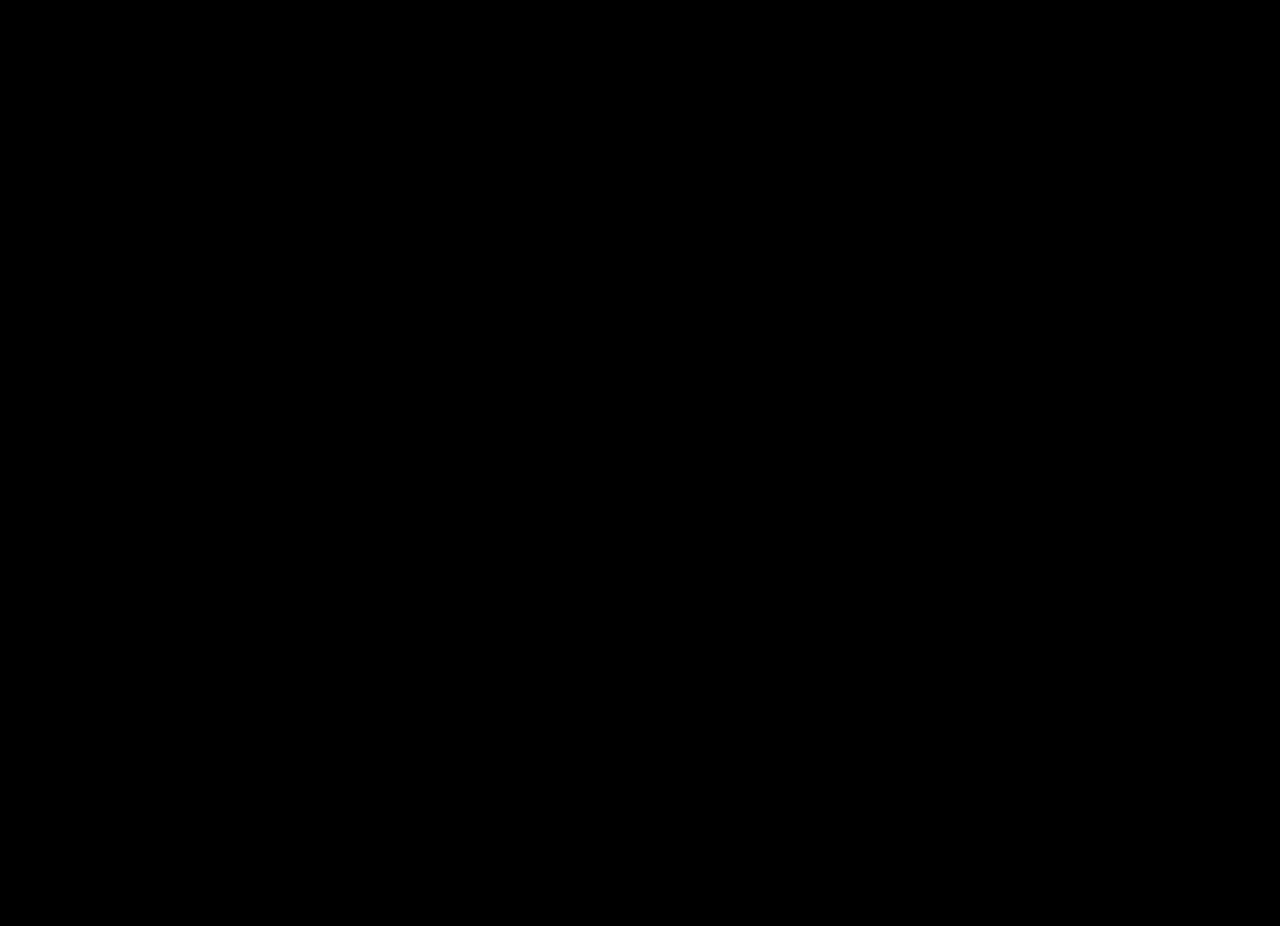
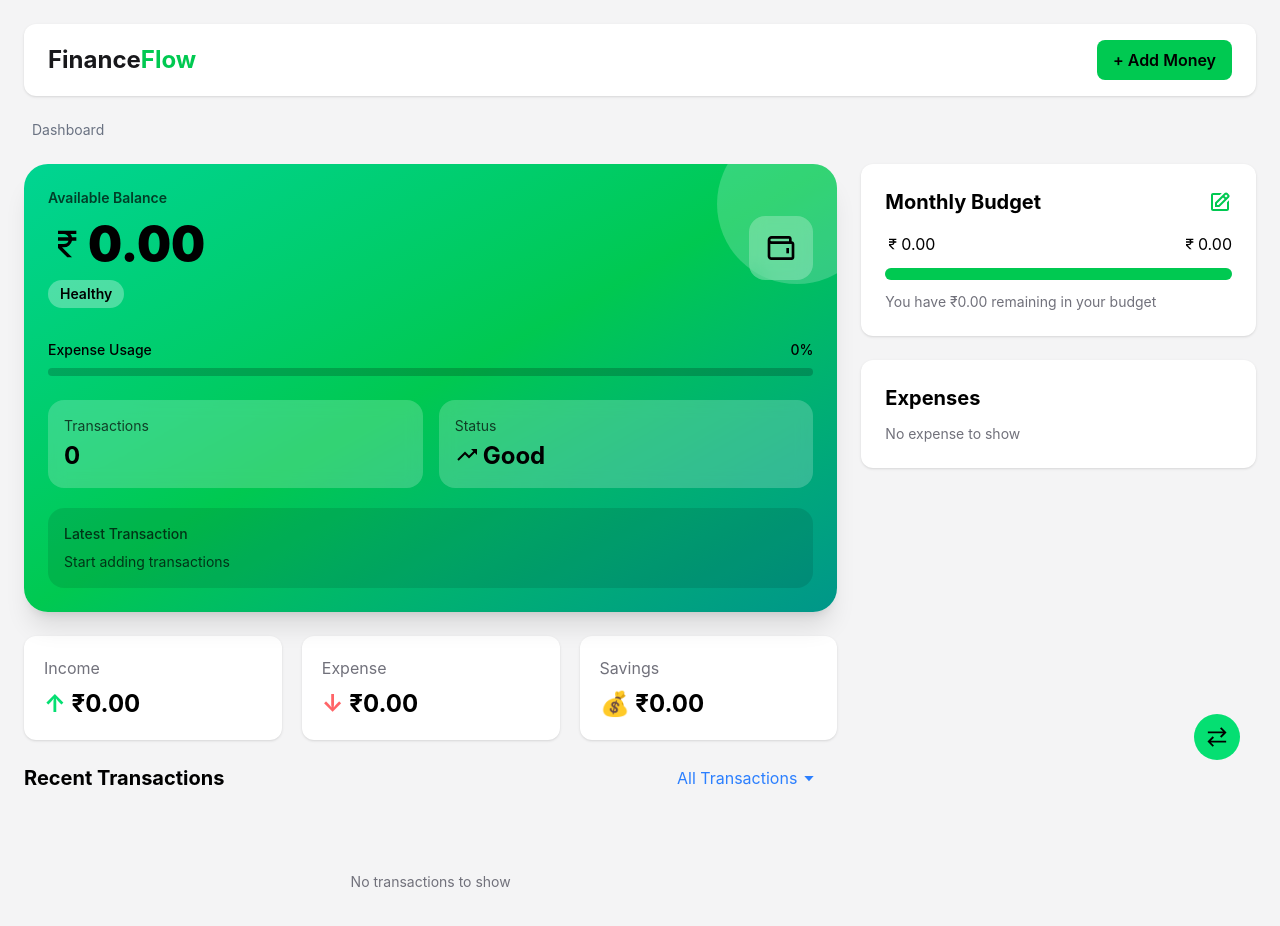
Before and after one commit to AKAAravindh/Personal-Finance-Tracker, a React (Vite) app: page / in a window 1280 px wide. Before the commit this address had no page. Shown: the top 926 px of the page. Before the commit the page ends 800 px from the top, so only its background shows below. Built offline with nearby package versions, Linux system fonts and the light colour scheme.

Commit message:
Update Dashboard route path to root in App component

```diff
--- a/src/App.jsx
+++ b/src/App.jsx
@@ -9,7 +9,7 @@
     <>
       <ScrollToTop />
       <Routes>
-        <Route path="/dashboard" element={<Dashboard />}>
+        <Route path="/" element={<Dashboard />}>
           <Route index element={<HomePage />} />
           <Route path="transactions" element={<Transactions />} />
         </Route>
```
